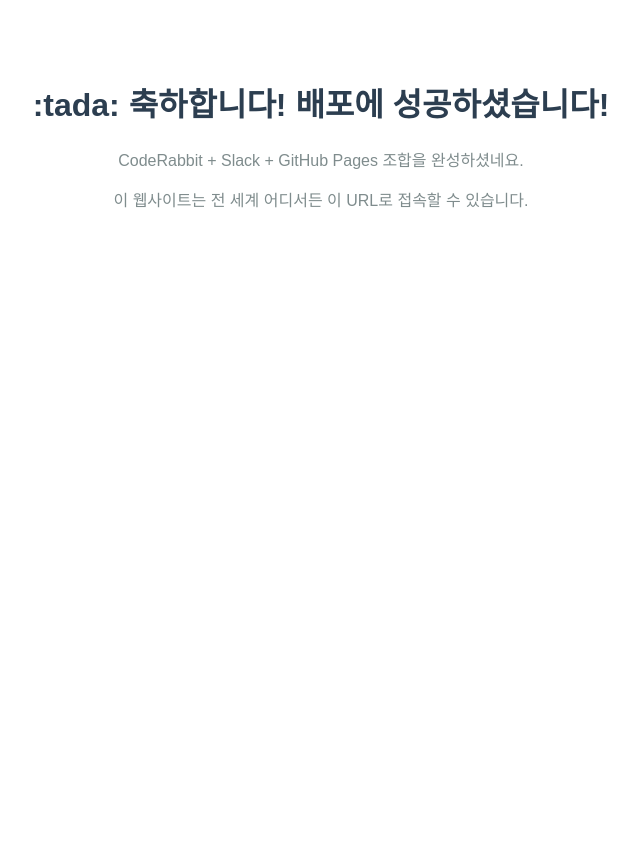
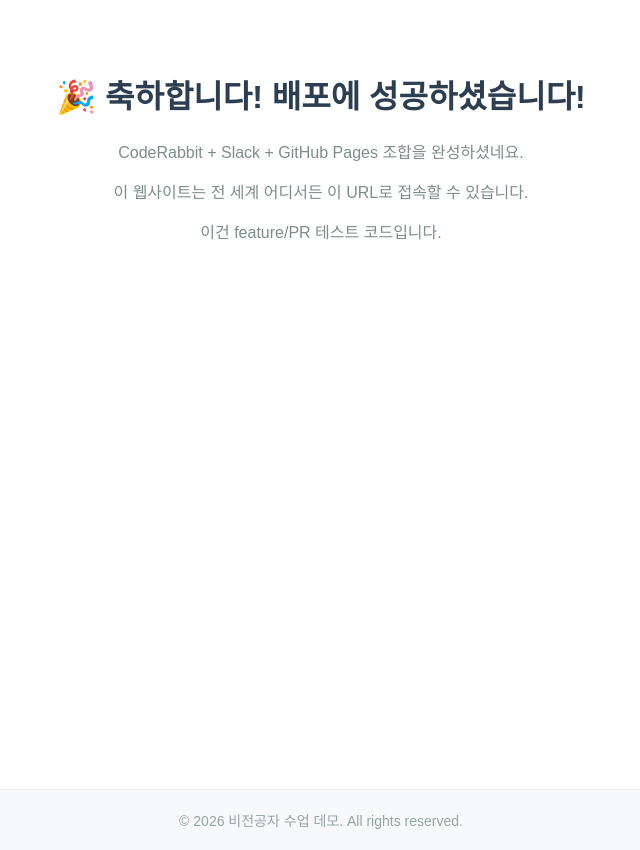
Before and after one commit to guhs1/demo, a plain HTML site: page index.html in a window 1280 px wide. Shown: the whole page, without its empty margins (319-959 px from the left). Before the commit the page ends 800 px from the top, so only its background shows below. Drawn offline with Linux system fonts and the light colour scheme.

Commit message:
[footer] footer 추가 완료

```diff
--- a/index.html
+++ b/index.html
@@ -3,14 +3,38 @@
 <head>
     <title>비전공자 수업 데모</title>
     <style>
-        body { font-family: sans-serif; text-align: center; padding-top: 50px; }
-        h1 { color: #2C3E50; }
-        p { color: #7F8C8D; }
+        body {
+            font-family: sans-serif;
+            text-align: center;
+            padding-top: 50px;
+            margin: 0;
+            display: flex;
+            flex-direction: column;
+            min-height: 100vh;
+        }
+        .content {
+            flex: 1;
+        }
+        footer {
+            background-color: #f8f9fa;
+            padding: 20px;
+            border-top: 1px solid #eee;
+            color: #95a5a6;
+            font-size: 14px;
+        }
+        h1 { color: #2c3e50; }
+        p { color: #7f8c8d; }
     </style>
 </head>
 <body>
-<h1>:tada: 축하합니다! 배포에 성공하셨습니다!</h1>
-<p>CodeRabbit + Slack + GitHub Pages 조합을 완성하셨네요.</p>
-<p>이 웹사이트는 전 세계 어디서든 이 URL로 접속할 수 있습니다.</p>
+<div class="content">
+    <h1>🎉 축하합니다! 배포에 성공하셨습니다!</h1>
+    <p>CodeRabbit + Slack + GitHub Pages 조합을 완성하셨네요.</p>
+    <p>이 웹사이트는 전 세계 어디서든 이 URL로 접속할 수 있습니다.</p>
+    <p>이건 feature/PR 테스트 코드입니다.</p>
+</div>
+<footer>
+    &copy; 2026 비전공자 수업 데모. All rights reserved.
+</footer>
 </body>
 </html>
```
